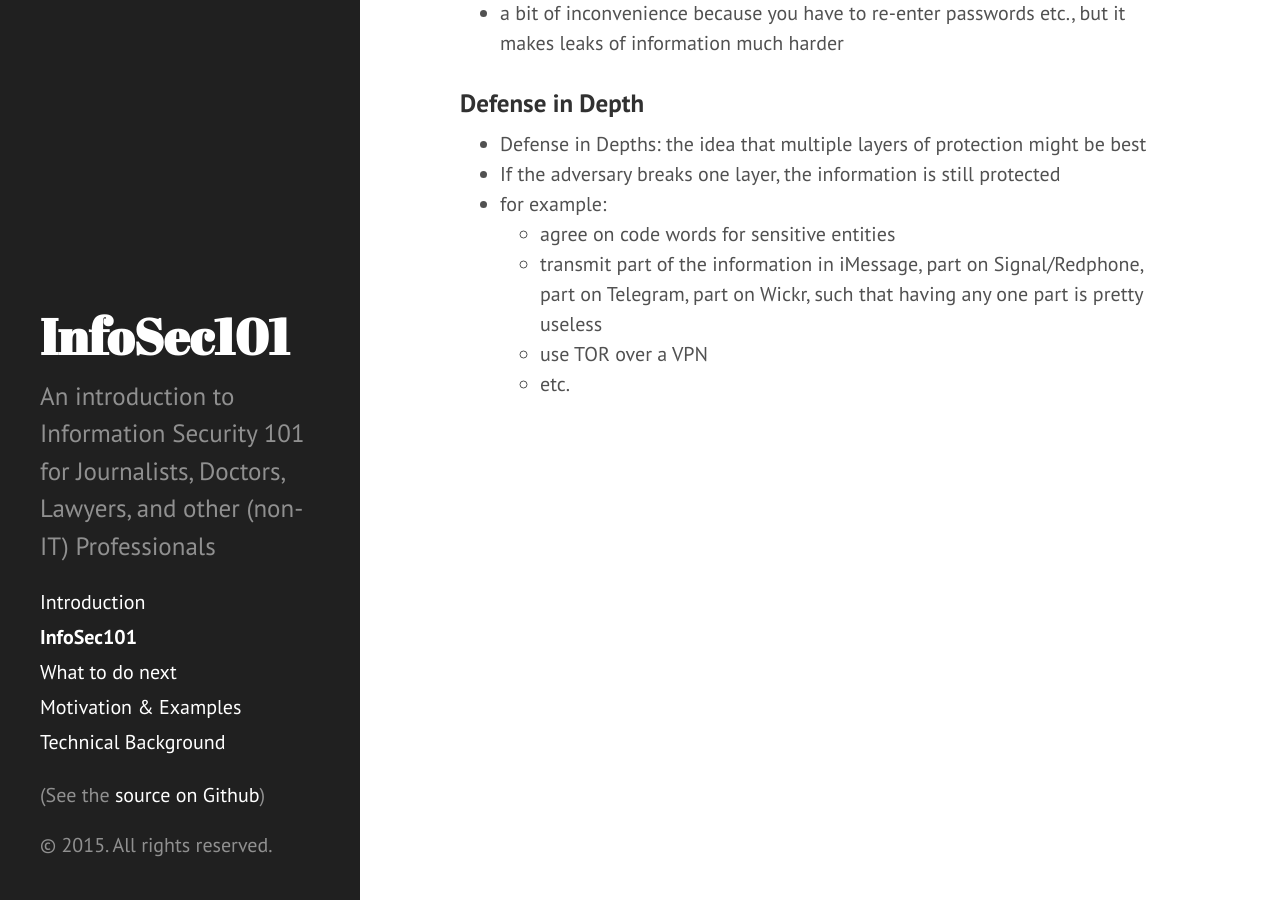
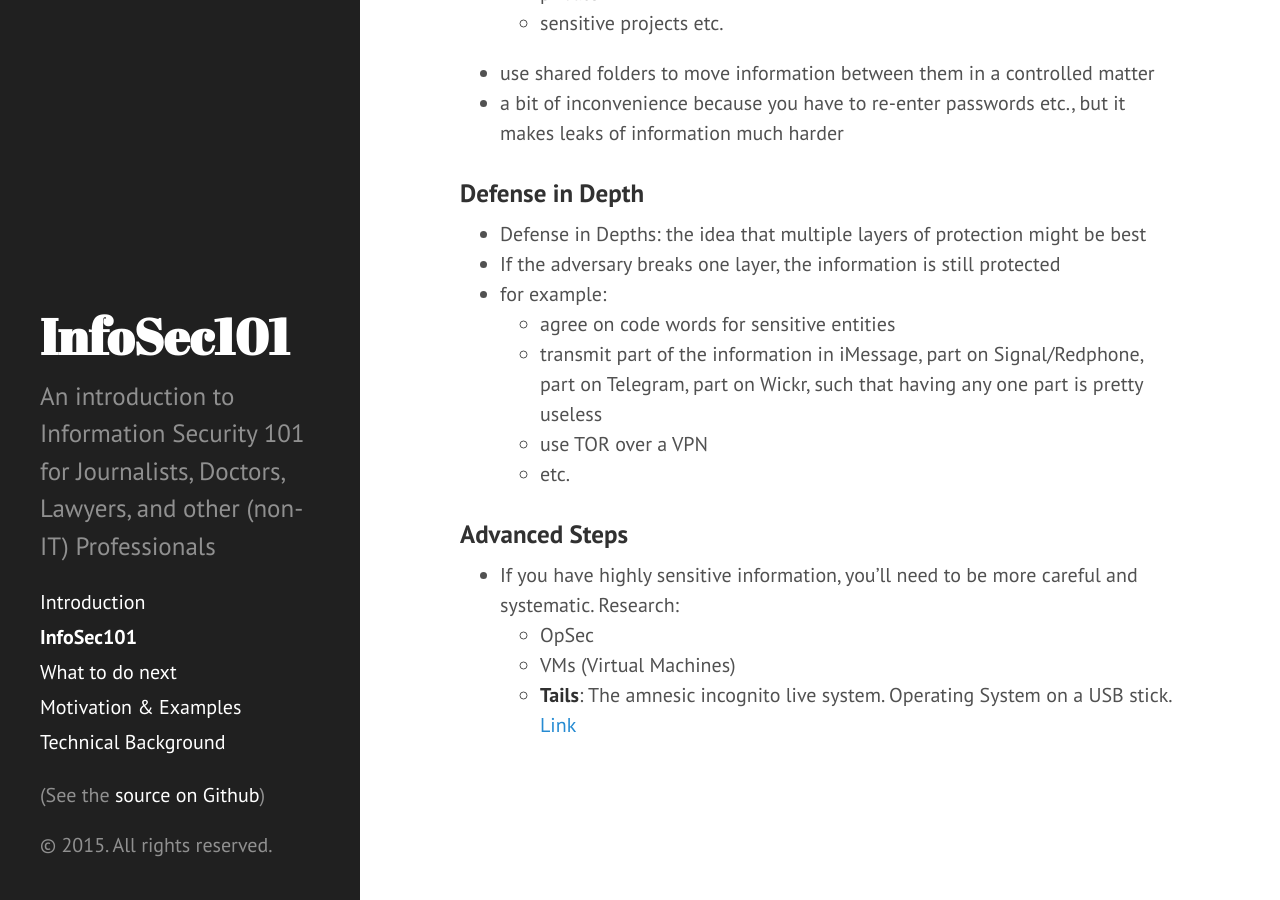
Before and after one commit to fabianlischka/InfoSec101, a Jekyll site: the page built from p1-InfoSec101.md, in a window 1280 px wide and 900 px high, scrolled down 18386 px. Built offline with Jekyll 4.4.1, drawn with Linux system fonts in a browser that asks for light colours; Markdown is read by kramdown in place of the engine named in the settings; some of the changed text lies outside the part shown.

Commit message:
add post codes, Schneier Scheme, Advanced Steps

```diff
--- a/p1-InfoSec101.md
+++ b/p1-InfoSec101.md
@@ -45,12 +46,13 @@
     - Some examples of bad passwords from the 2012 LinkedIn breach and the 2010 Gawker breach:
 ![PopularPasswords](../public/images/popular-passwords.jpg)
 - Strong passwords & best practice
-    - Good technique 1: Use the 1st letter of the words of a long, unique sentence (the *passphrase*):
+    - Good technique 1: Use the 1st letter of the words of a long, unique sentence (the *passphrase*). This is the [Schneier Scheme](https://www.schneier.com/blog/archives/2014/03/choosing_secure_1.html):
         - *Example:* "Wo hěn xǐhuān HK, IT security, and (sometimes) 9 hours sleep" turns into `WhxHK,ITs&(st)9hs`
         - *Eample:* "When I was 18 I dated Miranda Kerr for atleast 2 weeks, no seriously" turns into `WIw18IdMKfa2wns`
         - Use a creative, weird, unique passphrase, possibly multi-language.
         - Don't use a well known catch phrase, song lyrics, movie quote etc. Make up your own phrase!
         - Should be a long phrase, resulting in at least 12 characters, including numbers, small/capital letters, symbols, etc. (beyond simple substitution)
+        - Check that the result does not accidentally contain existing words, acronyms, etc.
         - (Keep in mind that you might encounter different keyboard layouts when using other computers, eg when traveling)
     - Good technique 2: Use 4 or 5 *randomly* selected words from a large dictionary, maybe each truncated at 5 or 4 characters
         - *Example:* "keelhaul", "cleistogamy", "evince", "vacuum" turns into `keel3clei6evin9vacu`
@@ -453,3 +455,10 @@
     - transmit part of the information in iMessage, part on Signal/Redphone, part on Telegram, part on Wickr, such that having any one part is pretty useless
     - use TOR over a VPN
     - etc.
+
+### Advanced Steps
+
+- If you have highly sensitive information, you'll need to be more careful and systematic. Research:
+    - OpSec
+    - VMs (Virtual Machines)
+    - **Tails**: The amnesic incognito live system. Operating System on a USB stick. [Link](https://tails.boum.org)
```
Also changed, not shown: other parts of p1-InfoSec101.md (+1 -0 lines).
